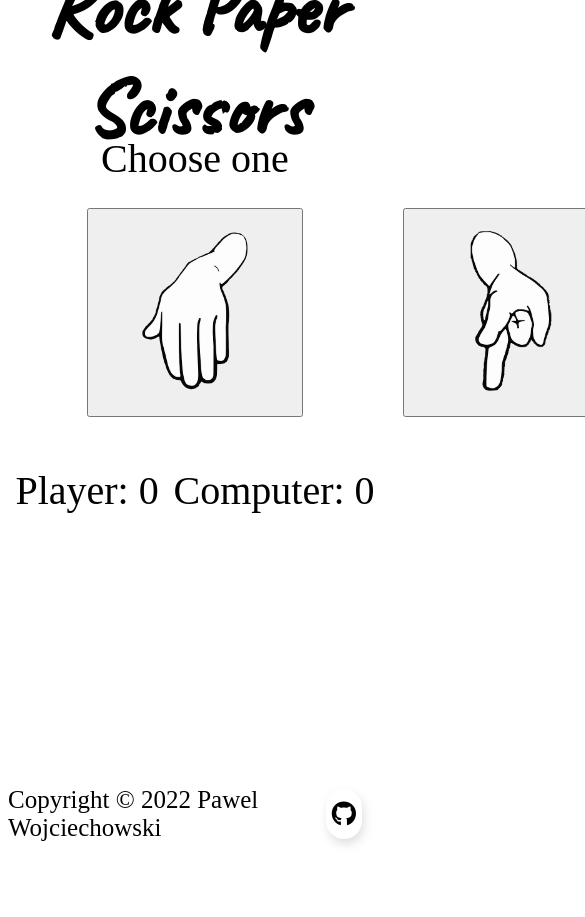
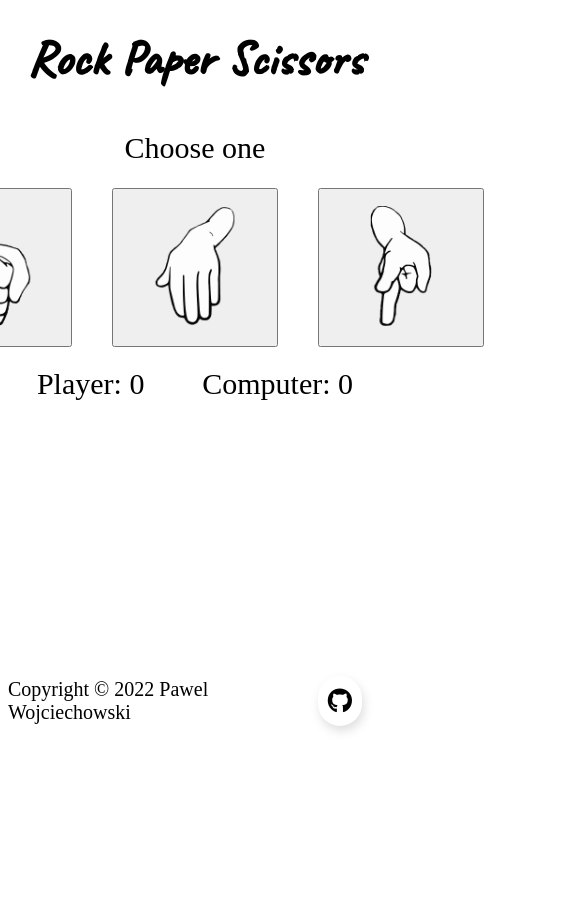
Before and after one commit to Aaxtrox/rock-paper-scissors, a plain HTML site: page index.html in a window 390 px wide. Shown: the top 917 px of the page, 585 px wide, since content can reach past the window. After the commit the page ends 844 px from the top, so only its background shows below. Drawn offline with Linux system fonts and the light colour scheme.

Commit message:
media query max width 990px

```diff
--- a/styles.css
+++ b/styles.css
@@ -96,3 +96,36 @@ a{
     text-decoration: none;
     color: #fff;
 }
+
+/* media query */
+@media only screen and (max-width: 990px) {
+    /* header */
+    header{
+        height: 100px;
+    }
+    h1{
+        font-size: 50px;
+    }
+    /* main */
+    .titleOne{
+        font-size: 30px;
+        height: 80px;
+    }
+    button{
+        margin: 0px 20px 20px 20px;
+    }
+    img{
+        width: 150px;
+        height: 150px;
+    }
+    .score{
+        font-size: 30px;
+    }
+    .round{
+        font-size: 30px;
+    }
+    /* footer */
+    footer{
+        font-size: 20px;
+    }
+}
```
